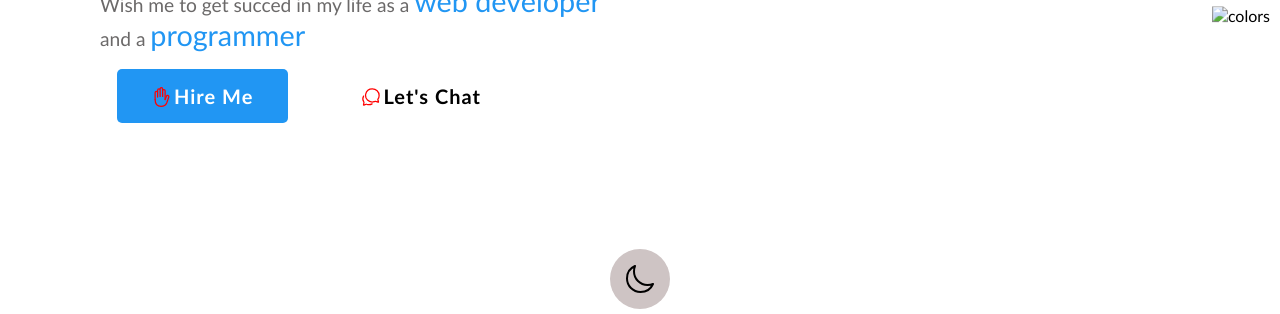
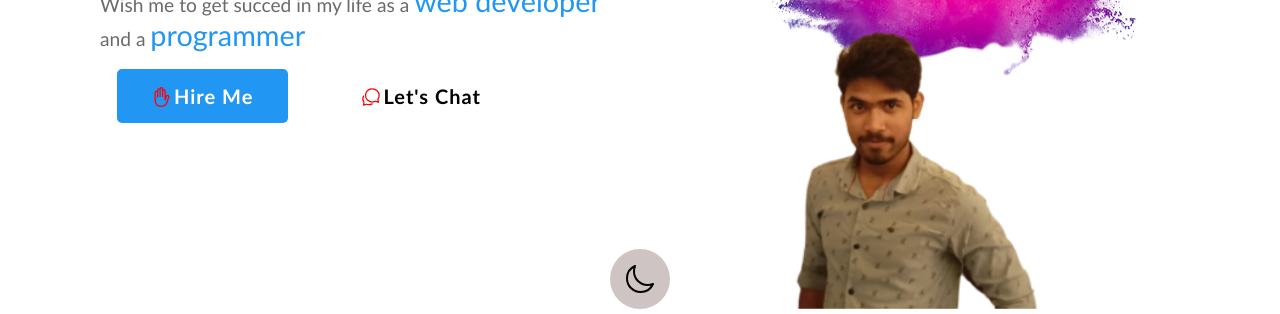
Before and after one commit to udaysrp/portfolio, a plain HTML site: page index.html in a window 1280 px wide. Shown: the part 411-725 px from the top of the page. Drawn offline with nearby package versions, Linux system fonts and the light colour scheme; the site is published under a folder, as on GitHub Pages, so addresses that start at the root find nothing.

Commit message:
update index.html

```diff
--- a/index.html
+++ b/index.html
@@ -27,8 +27,8 @@
             <button><ion-icon name="hand-left-outline"></ion-icon></ion-icon>Hire Me</button>
             <button class="chat"><ion-icon name="chatbubbles-outline"></ion-icon>Let's Chat</button>
         </div>
-        <img src="/color.png" alt="colors" class="colors">
-        <img src="/myphoto.png" alt="kiran" class="kiran">
+        <img src="color.png" alt="colors" class="colors">
+        <img src="myphoto.png" alt="kiran" class="kiran">
         <ul class="social">
             <li><a href="#"><ion-icon name="logo-whatsapp"></ion-icon></a></li>
             <li><a href="#"><ion-icon name="logo-instagram"></ion-icon></a></li>
```
